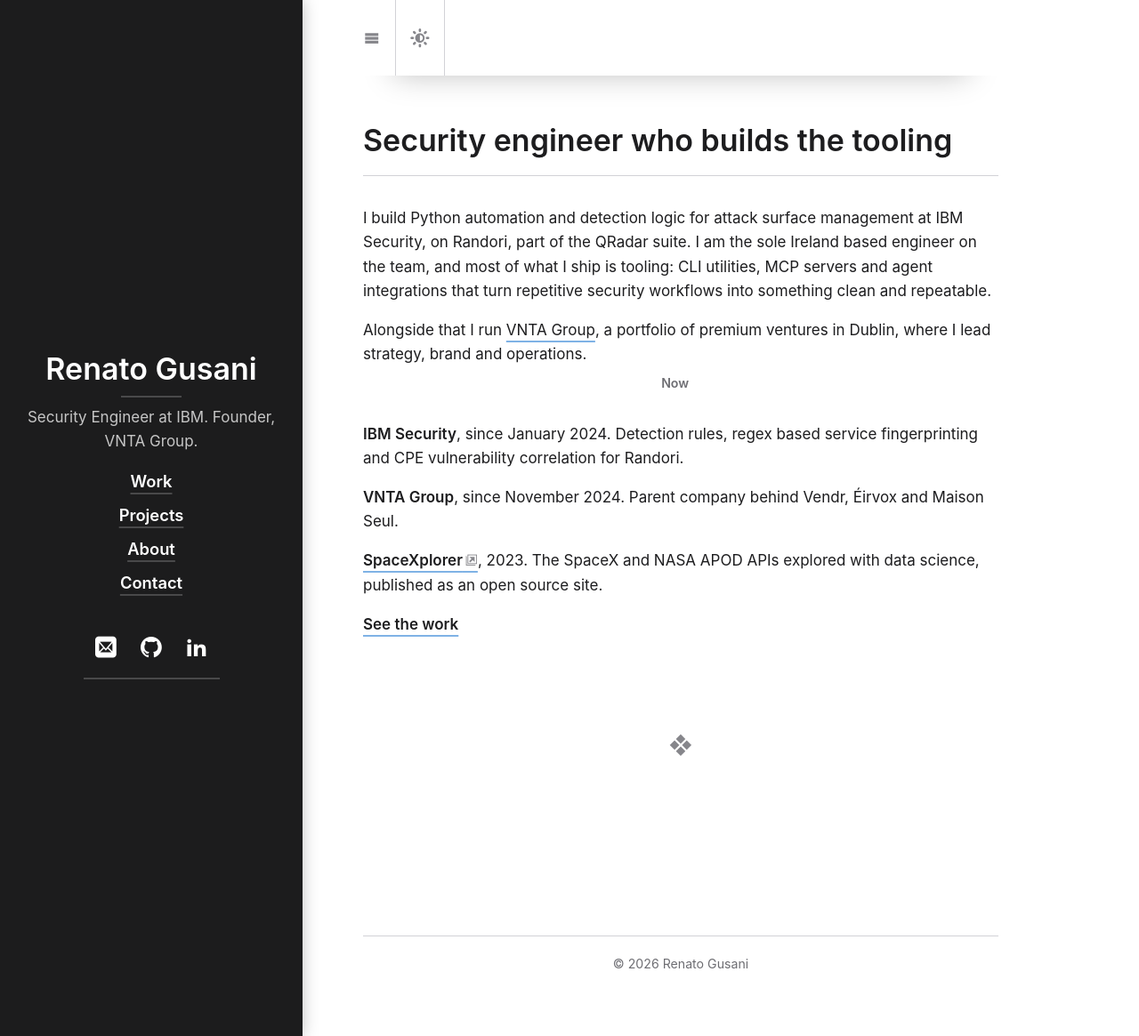
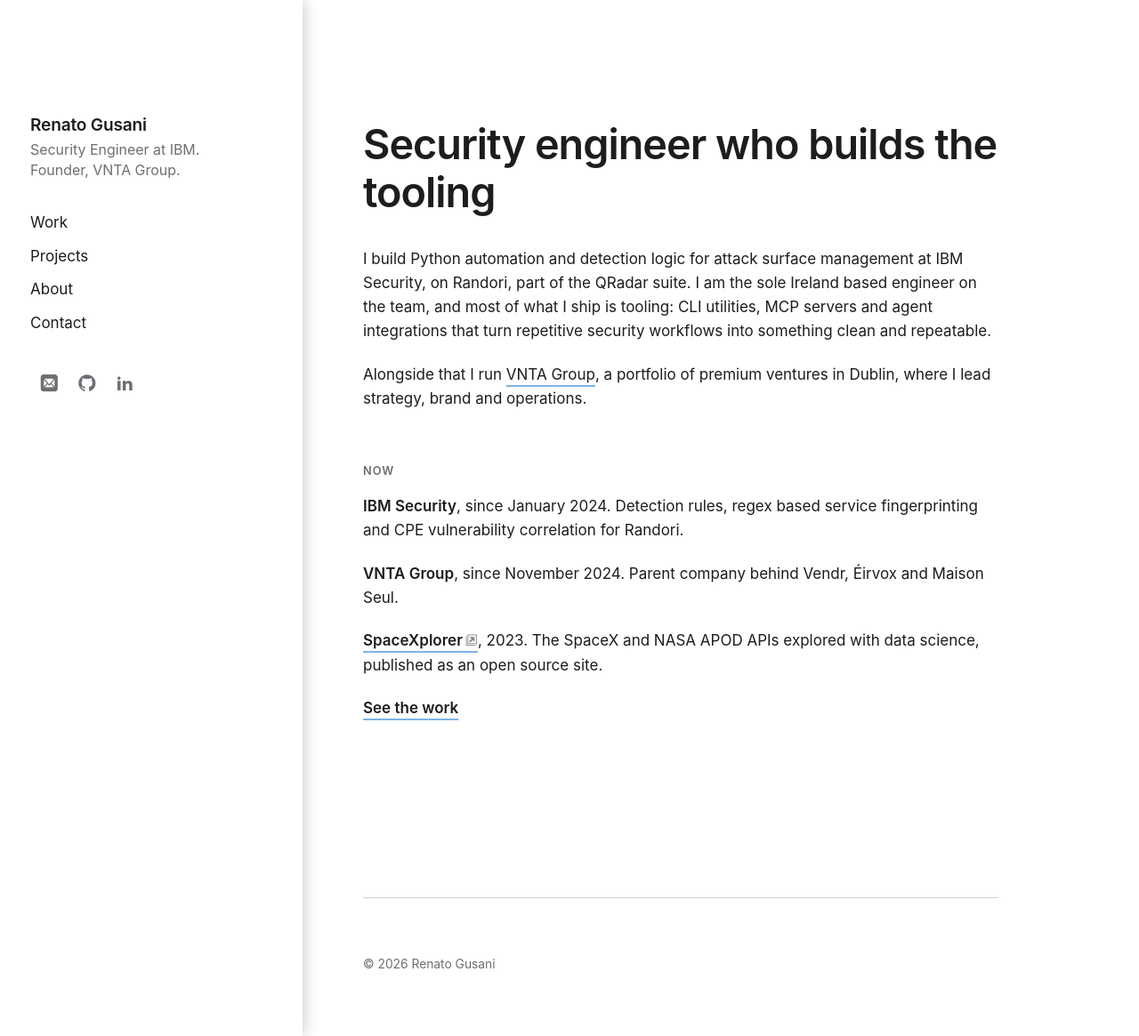
Before and after one commit to renatogusani/personal-site, a Jekyll site: the page built from index.md, in a window 1280 px wide and 1165 px high. Shown: the whole window at 89% size. Built offline with Jekyll 4.4.1, drawn with Linux system fonts in a browser that asks for light colours; cached includes are drawn as plain includes; some web fonts are replaced.

Commit message:
Restyle the theme to match the CV, and fix the desktop sidebar
Overrides live in _sass/_my-overrides.scss, imported by both my-inline.scss
and my-style.scss so the inlined critical CSS and the linked stylesheet
agree and the page does not flash the theme defaults.

Design:
- sidebar is a white panel, left aligned, with a hairline instead of a
  full bleed dark block and a decorative rule under the name
- nav items lose their permanent underlines and gain an active state
- .label gives small grey tracked section markers, replacing the theme's
  centred figcaption
- headings sized here instead of by the theme, which went to 4rem
- the decorative diamond under every page is gone
- the dark mode toggle is gone: dynamic mode already follows the OS, and
  with the sidebar always open the navbar had no buttons left

Sidebar fix: the theme writes "hy-drawer.loaded { position: static }" with
no width condition, and it outranks the "min-width: break-point-3" rule
that is meant to pin the sidebar open. So once the drawer's JavaScript
ran, the sidebar collapsed behind the hamburger at every width, desktop
included. Verified against the pre-existing site: it was broken there too.
Restored above break-point-3.

The sidebar background and text are now bound to the palette variables
rather than the inlined theme_color, so dark mode no longer leaves a white
panel with dark text on it.

Co-Authored-By: Claude Opus 5 <noreply@anthropic.com>
Claude-Session: https://claude.ai/code/session_019WrpS6jkpRWjfV3syLupkp

```diff
--- a/_config.yml
+++ b/_config.yml
@@ -64,8 +64,8 @@ accent_image:          none
 # 4.6:1 on white, so it passes WCAG AA for body text.
 accent_color:          '#0066cc'
 
-# Near black. Drives the sidebar panel and the browser UI theme-color meta tag.
-theme_color:           '#1d1d1f'
+# White. Drives the sidebar panel and the browser UI theme-color meta tag.
+theme_color:           '#ffffff'
 
 # System font stack, no webfonts, so there is no render blocking font request.
 font:                  '-apple-system, BlinkMacSystemFont, "Segoe UI", Roboto, Helvetica, Arial, sans-serif'
@@ -73,6 +73,11 @@ font_heading:          '-apple-system, BlinkMacSystemFont, "Segoe UI", Roboto, H
 font_code:             'ui-monospace, SFMono-Regular, Menlo, Monaco, Consolas, monospace'
 
 defaults:
+  # Dark text on the white sidebar panel.
+  - scope:
+      path:            ''
+    values:
+      invert_sidebar:  true
   - scope:
       path:            assets/
     values:
@@ -105,7 +110,9 @@ hydejack:
   no_toc:              true
 
   no_third_column:     true
-  no_large_headings:   false
+  # Headings are sized in _sass/_my-overrides.scss instead. The theme's own
+  # large-screen rule went up to 4rem, which shouts.
+  no_large_headings:   true
   no_structured_data:  false
   no_theme_color:      false
   no_breadcrumbs:      true
@@ -117,8 +124,10 @@ hydejack:
 
   dark_mode:
     always:            false
+    # Follows the visitor's OS setting. No toggle: a switch is chrome, and the
+    # OS already knows the answer.
     dynamic:           true
-    icon:              true
+    icon:              false
 
   offline:
     enabled:           false
--- a/_includes/body/nav.html
+++ b/_includes/body/nav.html
@@ -7,7 +7,8 @@
         <a
           {% if forloop.first %}id="_drawer--opened"{% endif %}
           href="{% include_cached smart-url url=url %}"
-          class="sidebar-nav-item {% if node.external  %}external{% endif %}"
+          class="sidebar-nav-item {% if node.external %}external{% endif %}{% if page.url == url %} active{% endif %}"
+          {% if page.url == url %}aria-current="page"{% endif %}
           {% if node.rel %}rel="{{ node.rel }}"{% endif %}
         >
           {{ node.name | default:node.title }}
--- /dev/null
+++ b/_sass/_my-overrides.scss
@@ -0,0 +1,296 @@
+// Design overrides for renatogusani.com.
+//
+// Hydejack ships a sidebar theme with an image header, cards and slab headings.
+// The direction here is the same as the CV: near black on white, generous
+// whitespace, one accent colour, no decoration that does not carry information.
+//
+// Imported by both my-inline.scss (critical CSS, inlined in <head>) and
+// my-style.scss (the linked stylesheet), so the page does not flash the theme
+// defaults before the override lands.
+
+
+// Sidebar
+// ---------------------------------------------------------------------------
+// White panel, left aligned, separated from the content by a hairline instead of
+// a full bleed dark block.
+//
+// The theme also ships a bug: `hy-drawer.loaded { position: static }` is written
+// without a width condition, and it outranks the `min-width: break-point-3` rule
+// that is supposed to pin the sidebar open on desktop. So once the drawer's
+// JavaScript adds `.loaded`, the sidebar collapses behind the hamburger at every
+// width. This restores the intended behaviour above break-point-3: a persistent
+// left column, no menu button. The transform has to be forced because the drawer
+// script writes it inline.
+
+@media screen and (min-width: $break-point-3) {
+  hy-drawer,
+  hy-drawer.loaded {
+    position: fixed;
+    top: 0;
+    left: 0;
+    bottom: 0;
+    width: $sidebar-width;
+    overflow: hidden;
+  }
+
+  // The drawer lays the sidebar out at full viewport width and slides it with a
+  // transform, so "open" means pulling its right hand edge into the drawer's
+  // width. The percentage resolves against the sidebar's own width, so this
+  // tracks the viewport without hardcoding anything.
+  #_sidebar {
+    transform: translateX(calc(100% - #{$sidebar-width})) !important;
+    min-height: 100%;
+  }
+
+  // The hamburger has nothing left to open.
+  #_menu { display: none; }
+  .nav-btn-bar > :nth-child(2) { border: none; }
+}
+
+.sidebar {
+  text-align: left;
+  justify-content: flex-start;
+
+  @media screen and (min-width: $break-point-3) {
+    padding-top: 6rem;
+    align-items: flex-start;
+  }
+}
+
+.sidebar-bg {
+  // The theme writes the panel colour inline from `theme_color`, which would
+  // leave a white sidebar in dark mode. Bind it to the body colour instead, so
+  // the sidebar follows the light and dark palettes like everything else.
+  // The inline style is why this needs !important.
+  background-color: var(--body-bg) !important;
+
+  // The theme paints a 5% black wash over the sidebar. Nothing to wash here.
+  &::after { background: none; }
+
+  @media screen and (min-width: $break-point-3) {
+    border-right: 1px solid var(--border-color);
+  }
+}
+
+// Same reasoning: the sidebar's own colours are hardcoded light or dark by the
+// `invert` class. Bind them to the palette so both modes work.
+.sidebar,
+.sidebar.invert {
+  color: var(--gray);
+
+  a,
+  .sidebar-title h2 {
+    color: var(--body-color);
+    border-bottom-color: transparent;
+    text-decoration-color: transparent;
+  }
+}
+
+.sidebar-sticky {
+  padding: 1.5rem 2rem;
+}
+
+// The name. Set at body size, not as a display heading: it is a label, not a
+// headline, and the page title should be the loudest thing on screen.
+.sidebar-about > a.sidebar-title {
+  > h2 {
+    font-size: 1.125rem;
+    line-height: 1.3;
+    letter-spacing: -0.01em;
+    padding-bottom: 0.25rem;
+  }
+
+  // Removes the 4rem centred rule under the name.
+  &::after { display: none; }
+}
+
+.sidebar-about > p {
+  color: var(--gray);
+  font-size: 0.9375rem;
+  line-height: 1.45;
+  margin-bottom: 2rem;
+  max-width: 15rem;
+}
+
+.sidebar-nav > ul {
+  margin-bottom: 2rem;
+}
+
+.sidebar-nav-item {
+  display: block;
+  font-size: 1rem;
+  font-weight: 400;
+  margin-bottom: 0.625rem;
+
+  // No underline at rest. Four permanently underlined links read as clutter.
+  &.no-hover,
+  & {
+    border-bottom: none;
+    text-decoration: none;
+  }
+
+  &:hover,
+  &:focus-visible {
+    text-decoration: underline;
+    text-underline-offset: 0.3rem;
+    text-decoration-thickness: 1px;
+  }
+
+  // Current page.
+  &.active {
+    font-weight: var(--font-weight-heading);
+  }
+}
+
+// Social icons: smaller, grey, no underline bar. Scoped under .sidebar so it
+// outranks the theme's `.sidebar.invert a` colour.
+.sidebar .sidebar-social > ul > li > a,
+.sidebar.invert .sidebar-social > ul > li > a {
+  width: 2.5rem;
+  height: 2.5rem;
+  line-height: 2.5rem;
+  padding: 0;
+  font-size: 1.125rem;
+  color: var(--gray);
+  border-bottom: none;
+  text-decoration: none;
+
+  &:hover,
+  &:focus-visible { color: var(--body-color); }
+}
+
+
+// Content
+// ---------------------------------------------------------------------------
+
+.content {
+  h1, .h1 {
+    letter-spacing: -0.021em;
+    font-size: 2rem;
+    line-height: 1.15;
+    margin-bottom: 1.5rem;
+
+    @media screen and (min-width: $break-point-2) {
+      font-size: 2.75rem;
+    }
+  }
+
+  h2, .h2 {
+    letter-spacing: -0.015em;
+    font-size: 1.375rem;
+    line-height: 1.3;
+    margin: 3.5rem 0 0.75rem;
+  }
+
+  h3, .h3 {
+    letter-spacing: -0.01em;
+    font-size: 1.0625rem;
+    margin: 2rem 0 0.5rem;
+  }
+
+  p { margin-bottom: 1.25rem; }
+
+  li { margin-bottom: 0.375rem; }
+
+  // The hairline the theme draws under every page title. The heading already
+  // separates itself with whitespace.
+  header > .page-title + .hr {
+    display: none;
+  }
+}
+
+// Small grey tracked label, used as a section marker instead of a rule or a box.
+// Applied in markdown with {:.label}. Scoped under .content so it outranks the
+// theme's own `.content h2` sizing.
+.content .label,
+.label {
+  display: block;
+  font-size: 0.75rem;
+  font-weight: var(--font-weight-heading);
+  letter-spacing: 0.08em;
+  text-transform: uppercase;
+  color: var(--gray);
+  margin: 3.5rem 0 1rem;
+  line-height: 1.4;
+}
+
+// Dates and org lines that sit directly under a heading.
+.content .faded {
+  font-size: 0.9375rem;
+  margin-top: -0.25rem;
+  margin-bottom: 1rem;
+}
+
+// Horizontal rules separate roles on the Work page. Keep them hairline thin and
+// give them room, rather than letting them crowd the next heading.
+.content hr {
+  margin: 3.5rem 0;
+  border-top: 1px solid var(--border-color);
+}
+
+// The theme's decorative diamond below the content.
+hr.dingbat { display: none; }
+
+
+// Footer
+// ---------------------------------------------------------------------------
+
+footer.content {
+  margin-top: 4rem;
+  text-align: left;
+
+  .copyright {
+    color: var(--gray);
+    font-size: 0.8125rem;
+  }
+
+  p { text-align: left; }
+}
+
+
+// Navbar
+// ---------------------------------------------------------------------------
+// On desktop the sidebar is always open and the dark mode toggle is gone, so the
+// bar has no buttons left. Hiding it removes a stray shadow across the content.
+
+@media screen and (min-width: $break-point-3) {
+  #_navbar { display: none; }
+}
+
+
+// Focus
+// ---------------------------------------------------------------------------
+// The theme leaves keyboard focus to the browser default, which the reset then
+// suppresses in places. This makes it visible and consistent everywhere.
+
+// Progressive enhancement, in this order:
+//   1. any focus gets a ring, so old browsers are covered
+//   2. browsers that understand :focus-visible drop the ring for mouse clicks
+//   3. and put it back for keyboard focus
+// A browser that does not understand :focus-visible discards rules 2 and 3 as
+// invalid selectors and keeps rule 1, which is the safe way to fail.
+:focus {
+  outline: 2px solid var(--accent-color);
+  outline-offset: 3px;
+  border-radius: 2px;
+}
+
+:focus:not(:focus-visible) {
+  outline: none;
+}
+
+:focus-visible {
+  outline: 2px solid var(--accent-color);
+  outline-offset: 3px;
+  border-radius: 2px;
+}
+
+
+// Print
+// ---------------------------------------------------------------------------
+
+@media print {
+  .sidebar-bg,
+  .sidebar-nav,
+  .social { display: none; }
+}
--- a/_sass/my-inline.scss
+++ b/_sass/my-inline.scss
@@ -1,2 +1,2 @@
-// Uncomment to disable dingbat icons below posts
-// hr.dingbat { display: none }
+// Critical CSS overrides, inlined into <head> on every page.
+@import "my-overrides";
--- a/_sass/my-style.scss
+++ b/_sass/my-style.scss
@@ -0,0 +1,3 @@
+// Overrides for the linked stylesheet. Same rules as the inlined critical CSS,
+// so the two agree and there is no flash of the theme defaults.
+@import "my-overrides";
--- a/index.md
+++ b/index.md
@@ -19,7 +19,7 @@ Alongside that I run [VNTA Group](/work/#vnta-group), a portfolio of premium
 ventures in Dublin, where I lead strategy, brand and operations.
 
 ## Now
-{:.figcaption}
+{:.label}
 
 **IBM Security**, since January 2024. Detection rules, regex based service
 fingerprinting and CPE vulnerability correlation for Randori.
```
